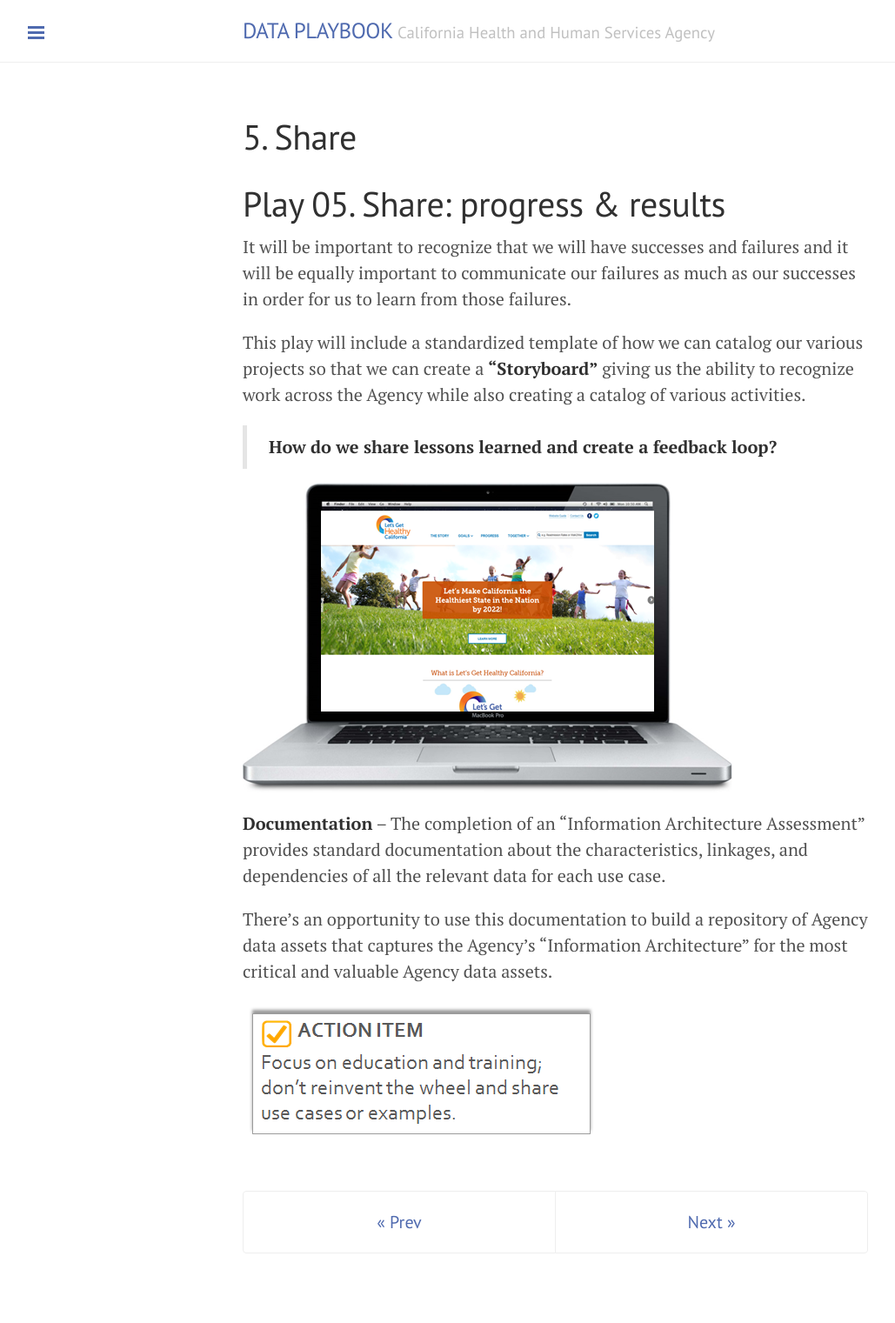
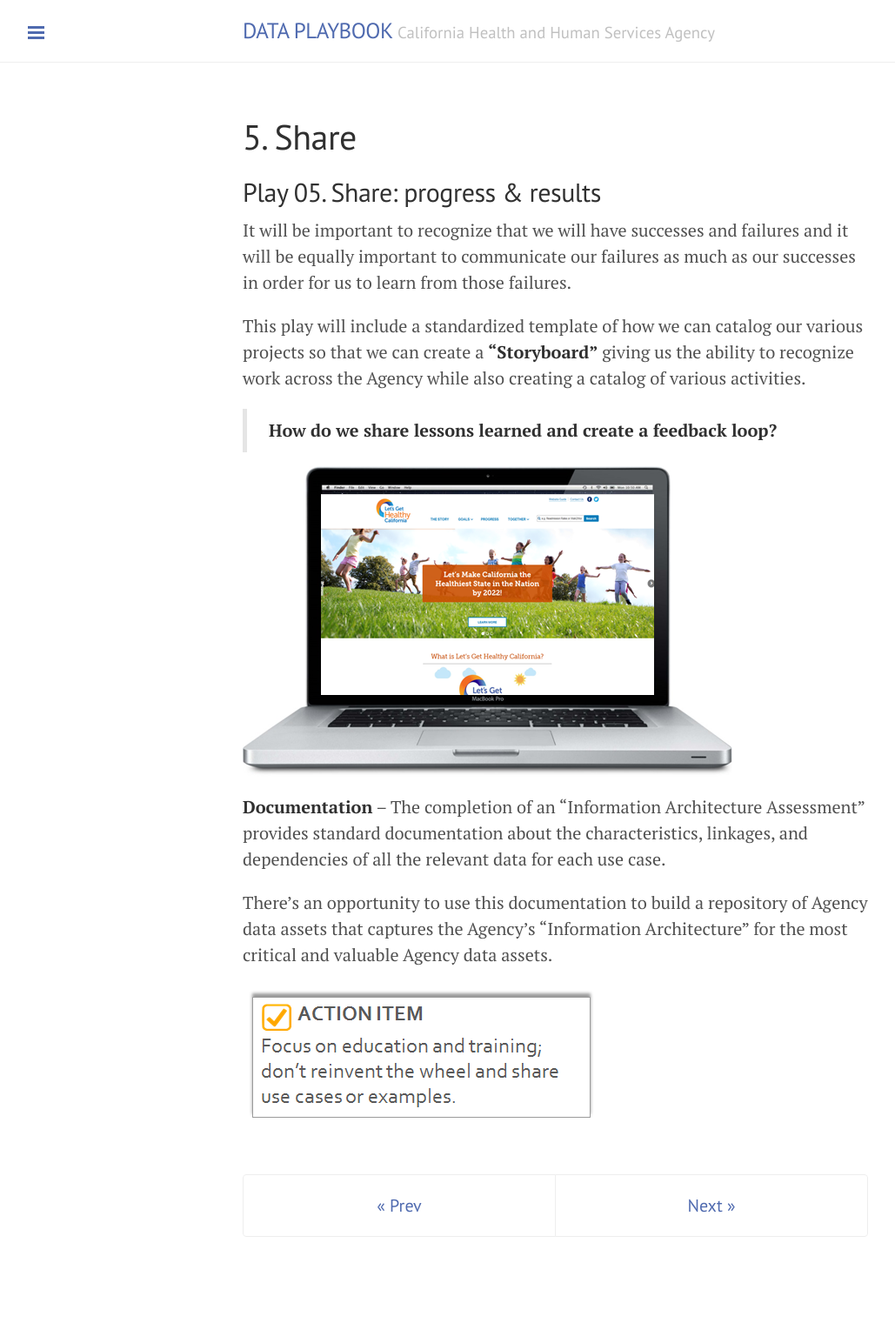
Before and after one commit to chhsdata/dataplaybook, a Jekyll site: the page built from 5_share.md, in a window 1280 px wide. Shown: the whole page at 87% size, without its empty margins (1-1030 px from the left). Built offline with Jekyll 4.4.1, drawn with Linux system fonts in a browser that asks for light colours.

```diff
--- a/5_share.md
+++ b/5_share.md
@@ -3,7 +3,7 @@ layout: page
 title: 5. Share
 permalink: /share/
 ---
-# Play 05. Share: progress & results
+## Play 05. Share: progress & results
 
 It will be important to recognize that we will have successes and failures and it will be equally important to communicate our failures as much as our successes in order for us to learn from those failures.
 
```
